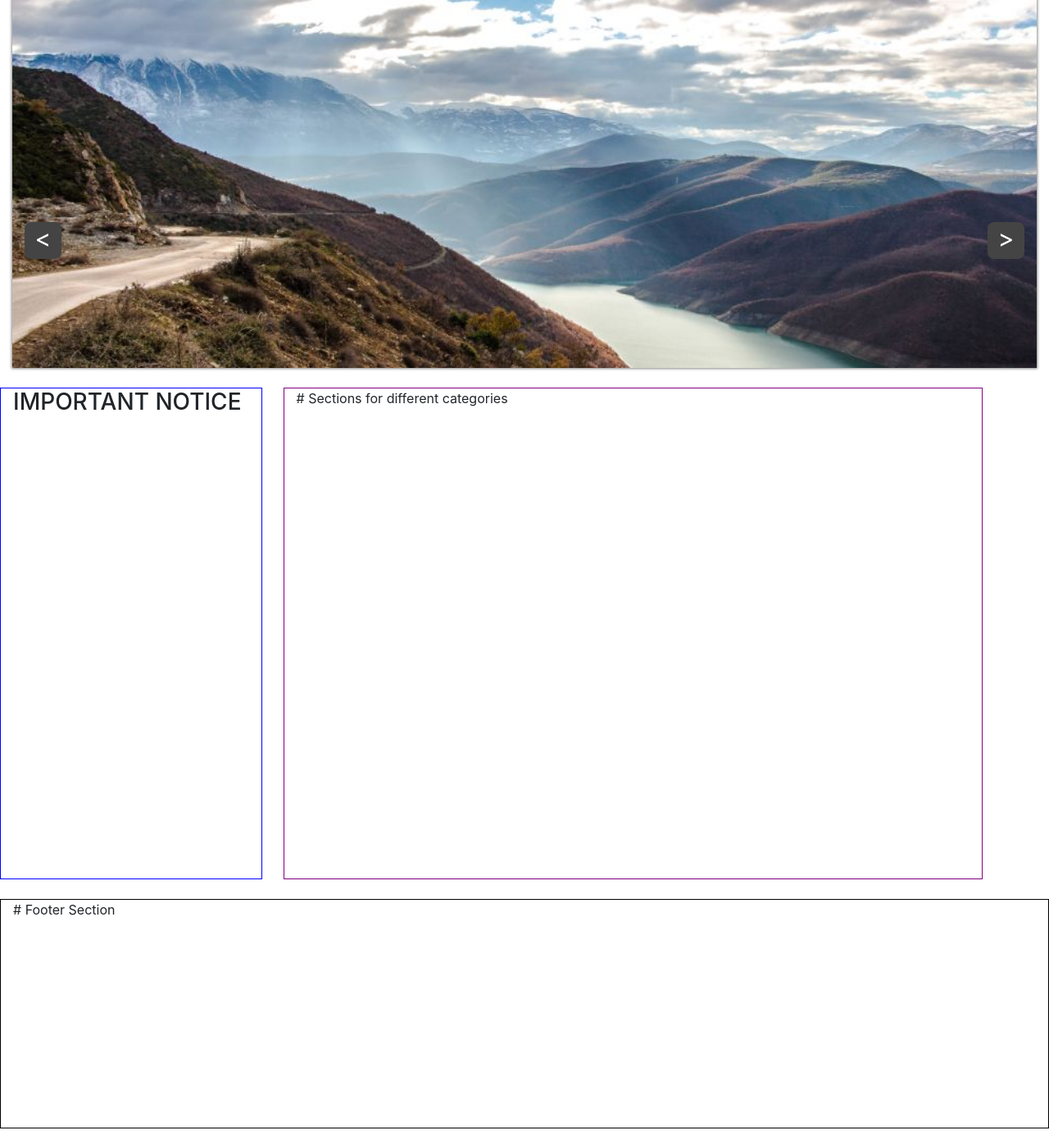
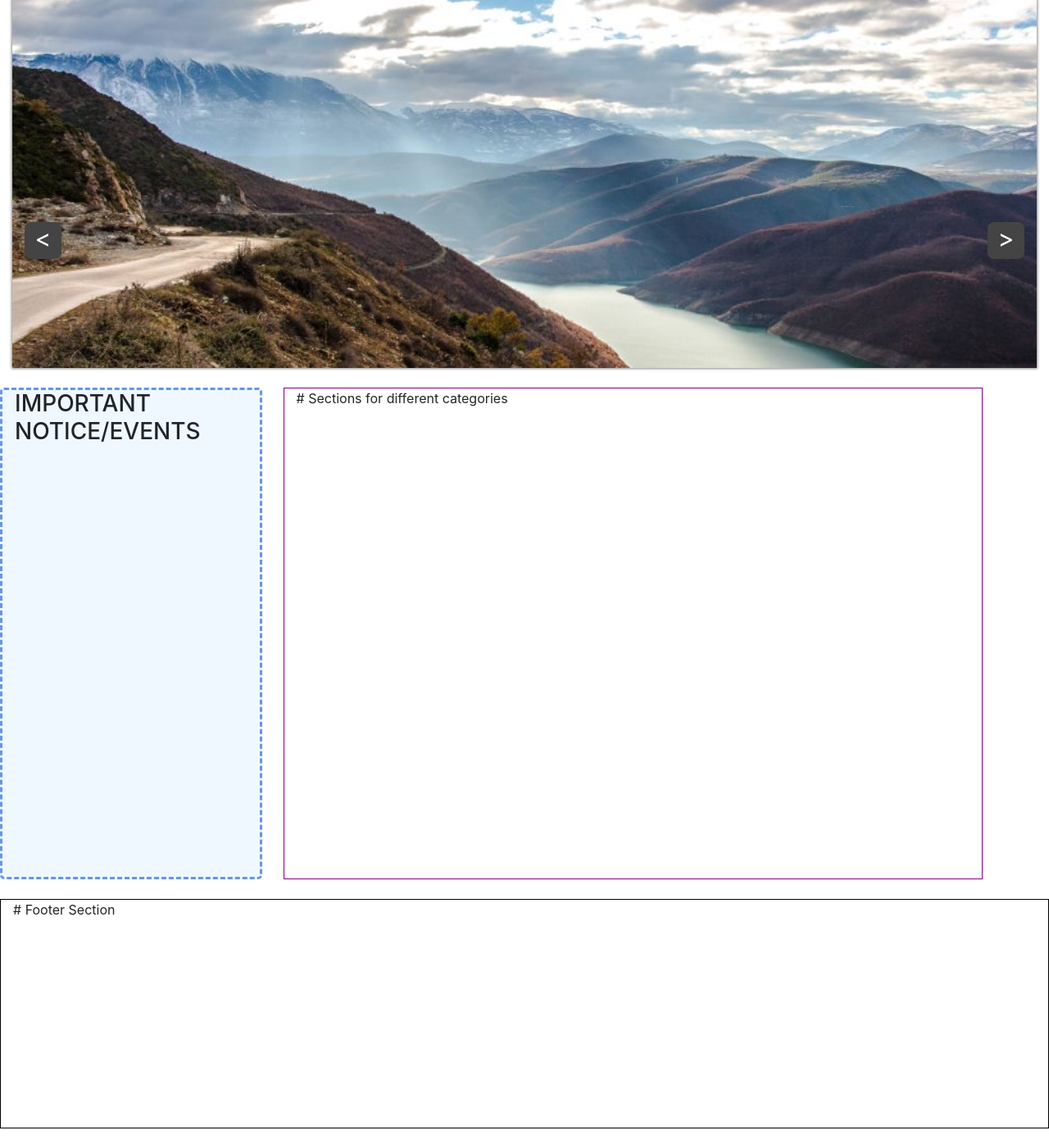
Before and after one commit to baralsushmita90/webD_project_SemIV, a PHP site: page / in a window 1280 px wide. Shown: the part 104-1500 px from the top of the page at 82% size. Run offline with PHP 8.4, Linux system fonts and the light colour scheme; some libraries are stand-ins or nearby versions.

Commit message:
Added impotant events

```diff
--- a/index.html
+++ b/index.html
@@ -65,7 +65,7 @@
 			<div class="col-md-3">
 
 				<!-- # Div for important notifications -->
-				<h3>IMPORTANT NOTICE</h3>
+				<h3>IMPORTANT NOTICE/EVENTS</h3>
 				 <marquee direction = 'up', height = 80%>
 				<ul>
                     <li><a href="url">link text</a></li>
--- a/styling.css
+++ b/styling.css
@@ -89,3 +89,10 @@ box-shadow: 0px 0px 10px black;
 
 
 }
+.col-md-3{
+background-color: aliceblue;
+border-style: dashed;
+ border-width: 3px;
+border-radius: 5px;
+border-color : cornflowerblue;
+}
```
